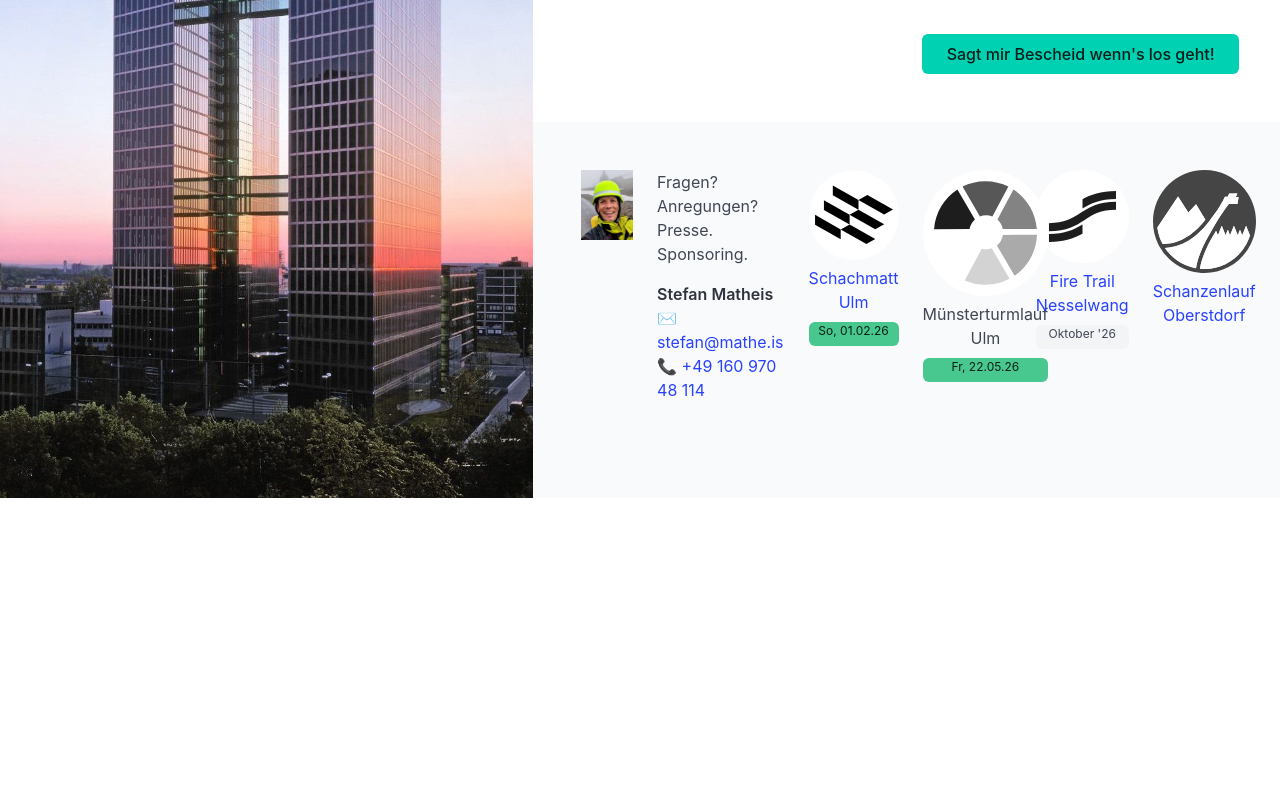
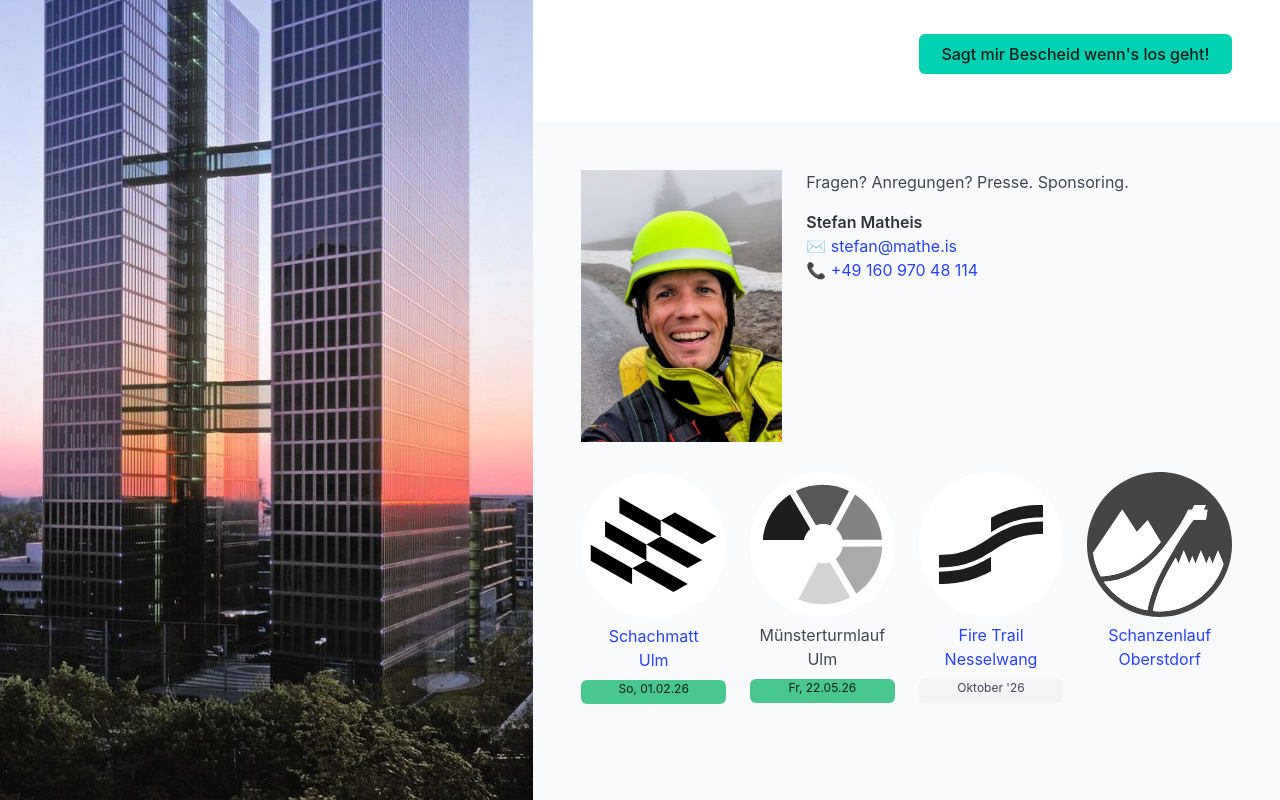
Before and after one commit to steffkes/munich-sunrise, a Nuxt app: page / in a window 1280 px wide. Shown: the part 511-1311 px from the top of the page. Before the commit the page ends 1009 px from the top, so only its background shows below. Built offline with nearby package versions, Linux system fonts and the light colour scheme.

Commit message:
fix footer layout
contact information above, competitions correct width

```diff
--- a/app.vue
+++ b/app.vue
@@ -119,8 +119,6 @@ useHead({
 
       <footer class="footer px-6">
         <div class="container">
-          <div class="columns">
-            <div class="column">
           <div class="columns is-mobile">
             <div class="column is-4">
               <img src="/images/stefan.jpg" alt="Bild Stefan Matheis" />
@@ -129,14 +127,14 @@ useHead({
               <p>Fragen? Anregungen? Presse. Sponsoring.</p>
               <p class="mt-4">
                 <strong>Stefan Matheis</strong><br />
-                    <a href="mailto:stefan@mathe.is">✉️ stefan@mathe.is</a
-                    ><br />
+                <a href="mailto:stefan@mathe.is">✉️ stefan@mathe.is</a><br />
                 <a href="tel:004916097048114">📞 +49 160 970 48 114</a>
               </p>
             </div>
           </div>
-            </div>
-            <div class="column is-4 competitions">
+
+          <div class="columns">
+            <div class="column is-6 competitions">
               <div class="columns is-mobile">
                 <div class="column has-text-centered">
                   <a href="//www.schachmatt-ulm.de">
@@ -164,7 +162,7 @@ useHead({
                 </div>
               </div>
             </div>
-            <div class="column is-4 competitions">
+            <div class="column is-6 competitions">
               <div class="columns is-mobile">
                 <div class="column has-text-centered">
                   <a href="//www.fire-trail-nesselwang.de">
```
Lines whose indentation alone changed are shown as unchanged.
